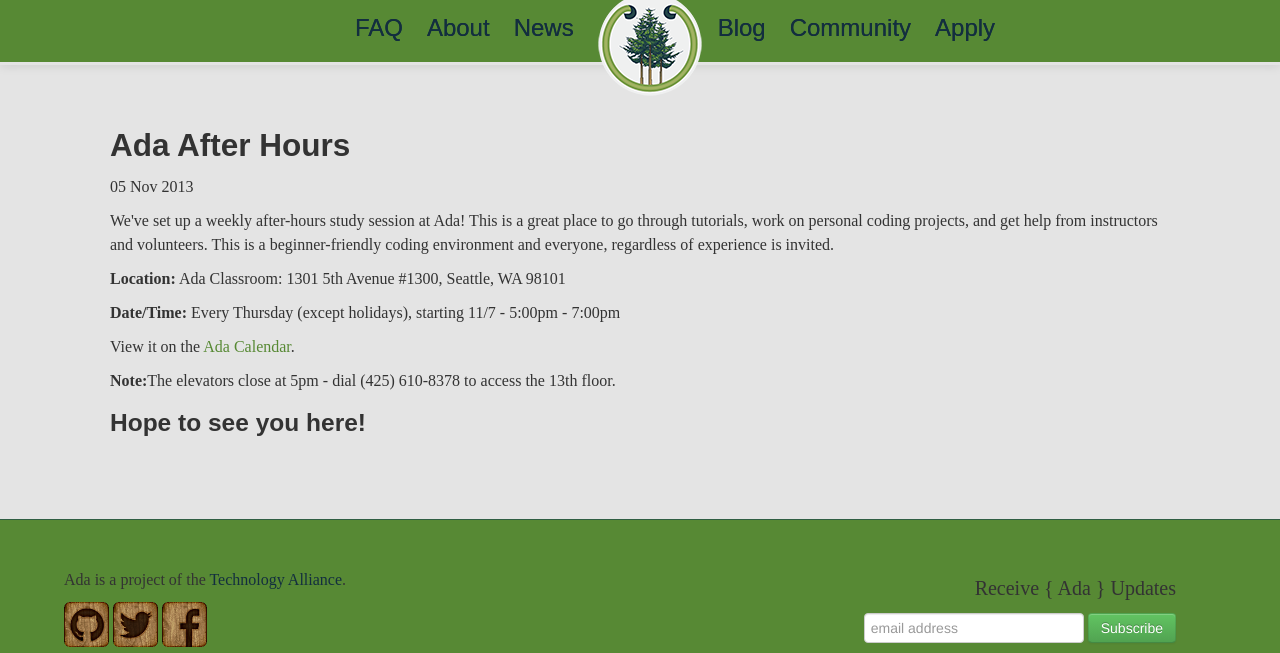
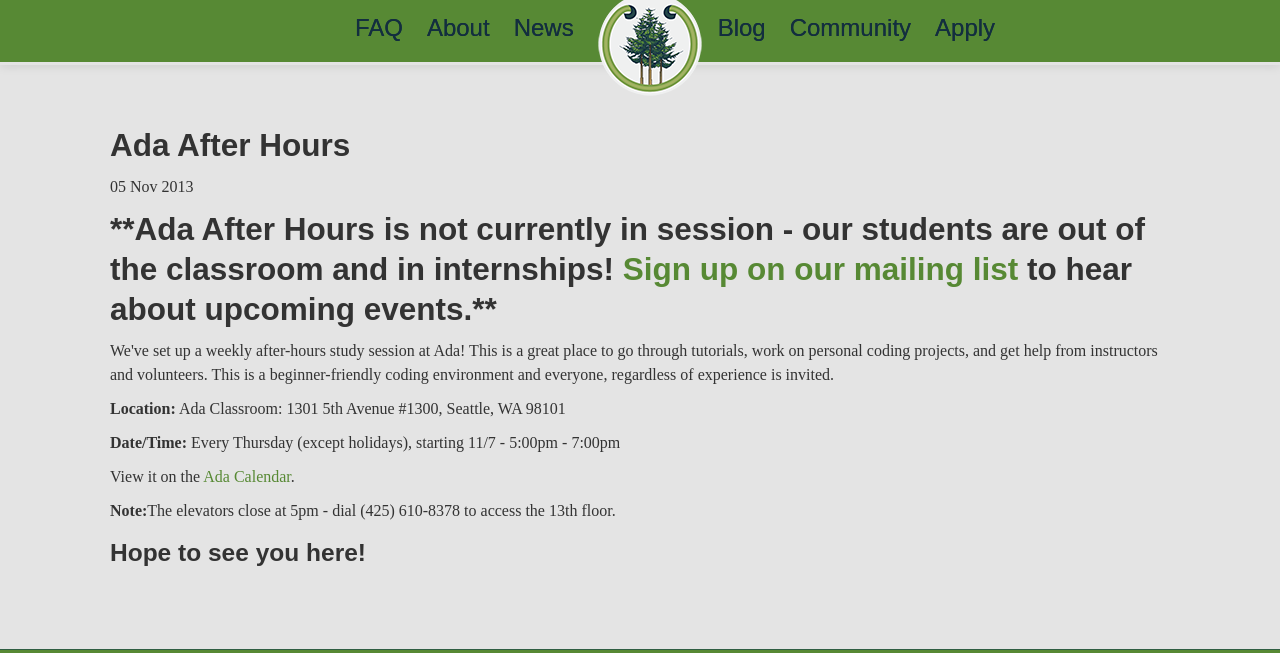
Before and after one commit to Ada-Developers-Academy/adadevelopersacademy.org, a Jekyll site: the page built from _posts/2013-11-05-ada-after-hours.html, in a window 1280 px wide, cut to the strip 0-653 px from the top of the page. Built offline with Jekyll 4.4.1, drawn with Linux system fonts in a browser that asks for light colours; nearby versions of some CDN libraries.

Commit message:
Update note about Ada After Hours.

```diff
--- a/_posts/2013-11-05-ada-after-hours.html
+++ b/_posts/2013-11-05-ada-after-hours.html
@@ -3,6 +3,7 @@
 title:  "Ada After Hours"
 date:   2013-11-05 18:00:00
 ---
+<h2>**Ada After Hours is not currently in session - our students are out of the classroom and in internships! <a href="http://eepurl.com/PWRhj">Sign up on our mailing list</a> to hear about upcoming events.**</h2>
 <p>We've set up a weekly after-hours study session at Ada! This is a great place to go through tutorials, work on personal coding projects, and get help from instructors and volunteers. This is a beginner-friendly coding environment and everyone, regardless of experience is invited.</p>
 
 <p><b>Location:</b> Ada Classroom: 1301 5th Avenue #1300, Seattle, WA 98101</p>
```
